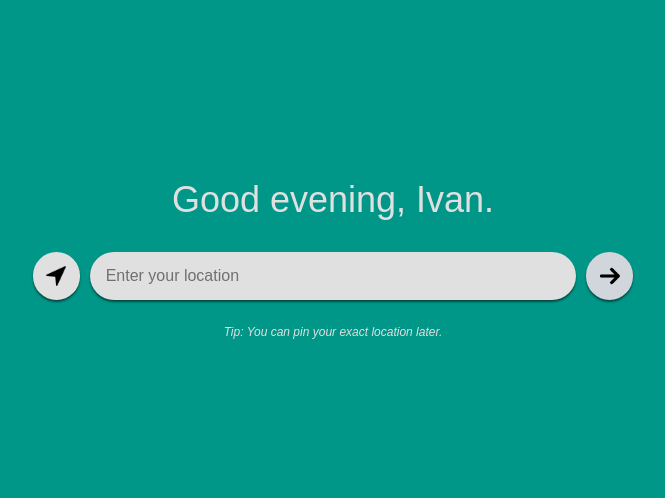
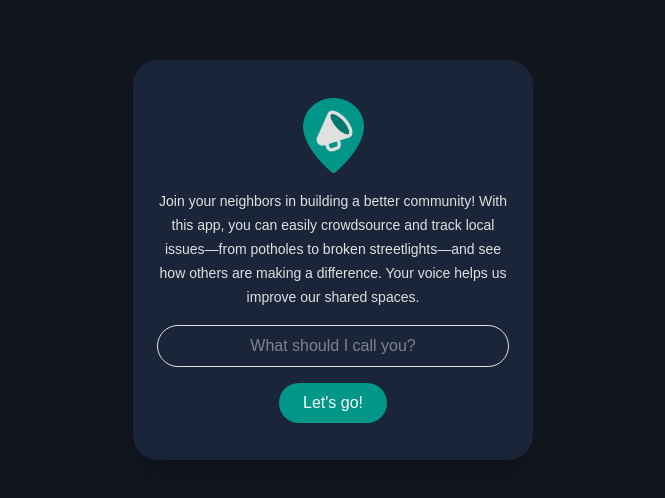
Before and after one commit to vnclrd/metro-realtime, a React (Vite) app in the folder frontend/: page / in a window 1280 px wide. Shown: the part 140-638 px from the top of the page, without its empty margins (307-972 px from the left). Built offline with nearby package versions, Linux system fonts and the light colour scheme.

Commit message:
Add welcome message

```diff
--- a/frontend/src/App.jsx
+++ b/frontend/src/App.jsx
@@ -1,4 +1,4 @@
-import { useState } from 'react';
+import { useState, useEffect } from 'react';
 import { useNavigate } from 'react-router-dom';
 import { useDarkMode } from './components/DarkModeContext';
 
@@ -6,8 +6,38 @@ function App() {
   const [location, setLocation] = useState('');
   const [loading, setLoading] = useState(false);
   const [detecting, setDetecting] = useState(false);
+  const [userName, setUserName] = useState('');
+  const [showNamePrompt, setShowNamePrompt] = useState(false);
+  const [nameInput, setNameInput] = useState('');
+  const [message, setMessage] = useState({ text: '', type: '' });
+
   const navigate = useNavigate();
   const { isDarkMode } = useDarkMode();
+
+  // useEffect to handle name storage and retrieval
+  useEffect(() => {
+    const storedName = localStorage.getItem('userName');
+    if (storedName) {
+      setUserName(storedName);
+    } else {
+      setShowNamePrompt(true);
+    }
+  }, []);
+
+  const handleSaveName = () => {
+    if (nameInput.trim()) {
+      localStorage.setItem('userName', nameInput.trim());
+      setUserName(nameInput.trim());
+      setShowNamePrompt(false);
+    } else {
+      showMessage('Please enter a name.', 'error');
+    }
+  };
+
+  const showMessage = (text, type) => {
+    setMessage({ text, type });
+    setTimeout(() => setMessage({ text: '', type: '' }), 5000); // Hide after 5 seconds
+  };
 
   const handleRedirect = async () => {
     if (!location.trim()) return;
@@ -32,11 +62,11 @@ function App() {
 
         navigate('/core');
       } else {
-        alert(data.error || 'Something went wrong');
+        showMessage(data.error || 'Something went wrong', 'error');
       }
     } catch (error) {
       console.error(error);
-      alert('Failed to save location. Check your backend.');
+      showMessage('Failed to save location. Check your backend.', 'error');
     } finally {
       setLoading(false);
     }
@@ -44,7 +74,7 @@ function App() {
 
   const handleDetectLocation = () => {
     if (!navigator.geolocation) {
-      alert('Geolocation is not supported by your browser.');
+      showMessage('Geolocation is not supported by your browser.', 'error');
       return;
     }
 
@@ -66,11 +96,11 @@ function App() {
           if (response.ok) {
             setLocation(data.address);
           } else {
-            alert(data.error || 'Failed to get address');
+            showMessage(data.error || 'Failed to get address', 'error');
           }
         } catch (error) {
           console.error(error);
-          alert('Failed to detect location. Please try again.');
+          showMessage('Failed to detect location. Please try again.', 'error');
         } finally {
           setDetecting(false);
         }
@@ -78,7 +108,7 @@ function App() {
       (error) => {
         console.error(error);
         setDetecting(false);
-        alert('Unable to retrieve your location. Please check your browser permissions.');
+        showMessage('Unable to retrieve your location. Please check your browser permissions.', 'error');
       }
     );
   };
@@ -87,10 +117,46 @@ function App() {
     <div className={`flex w-full min-h-screen items-center justify-center p-4 transition-colors duration-500 ease-in-out ${
       isDarkMode ? 'bg-[#1b253a]' : 'bg-[#009688]'
     }`}>
+      {/* Message Box */}
+      {message.text && (
+        <div className={`fixed top-4 right-4 z-50 p-4 rounded-lg shadow-lg text-white ${message.type === 'error' ? 'bg-red-500' : 'bg-green-500'}`}>
+          {message.text}
+        </div>
+      )}
+
+      {/* Name Prompt Modal */}
+      {showNamePrompt && (
+        <div className="fixed inset-0 bg-[#11161f] bg-opacity-50 flex items-center justify-center z-50">
+          <div className="flex flex-col items-center justify-center bg-[#1b253a] w-[350px] lg:w-[400px] lg:h-[400px] p-6 text-[#e0e0e0] rounded-[25px] shadow-xl">
+            <img src="./ulat-ph-logo.png" alt="Ulat PH Logo" className='w-[75px] h-[75px] mb-4' />
+            <p className="text-sm text-center mb-4 text-[#e0e0e0] leading-6">
+              Join your neighbors in building a better community! With this app, you can easily crowdsource and track local
+              issues—from potholes to broken streetlights—and see how others are making a difference. Your voice helps us
+              improve our shared spaces.
+            </p>
+            <p className="text-sm text-center mb- text-[#e0e0e0]">
+            </p>
+            <input
+              type="text"
+              value={nameInput}
+              onChange={(e) => setNameInput(e.target.value)}
+              className="p-2 border rounded-full mb-4 w-full text-center"
+              placeholder="What should I call you?"
+            />
+            <button
+              onClick={handleSaveName}
+              className="bg-[#009688] text-white py-2 px-6 rounded-full hover:bg-[#00796b] transition-colors cursor-pointer"
+            >
+              Let's go!
+            </button>
+          </div>
+        </div>
+      )}
+
       {/* Hero Container */}
       <div className='flex flex-col items-center justify-center w-full lg:w-[1000px]'>
         <h1 className='text-[2rem] sm:text-3xl lg:text-4xl mb-4 lg:mb-8 text-[#e0e0e0] text-center'>
-          Good evening, Ivan.
+          Good evening, {userName || 'friend'}.
         </h1>
         {/* Buttons and Text Area Container */}
         <div className='flex w-full lg:w-[600px] items-center justify-center'>
```
